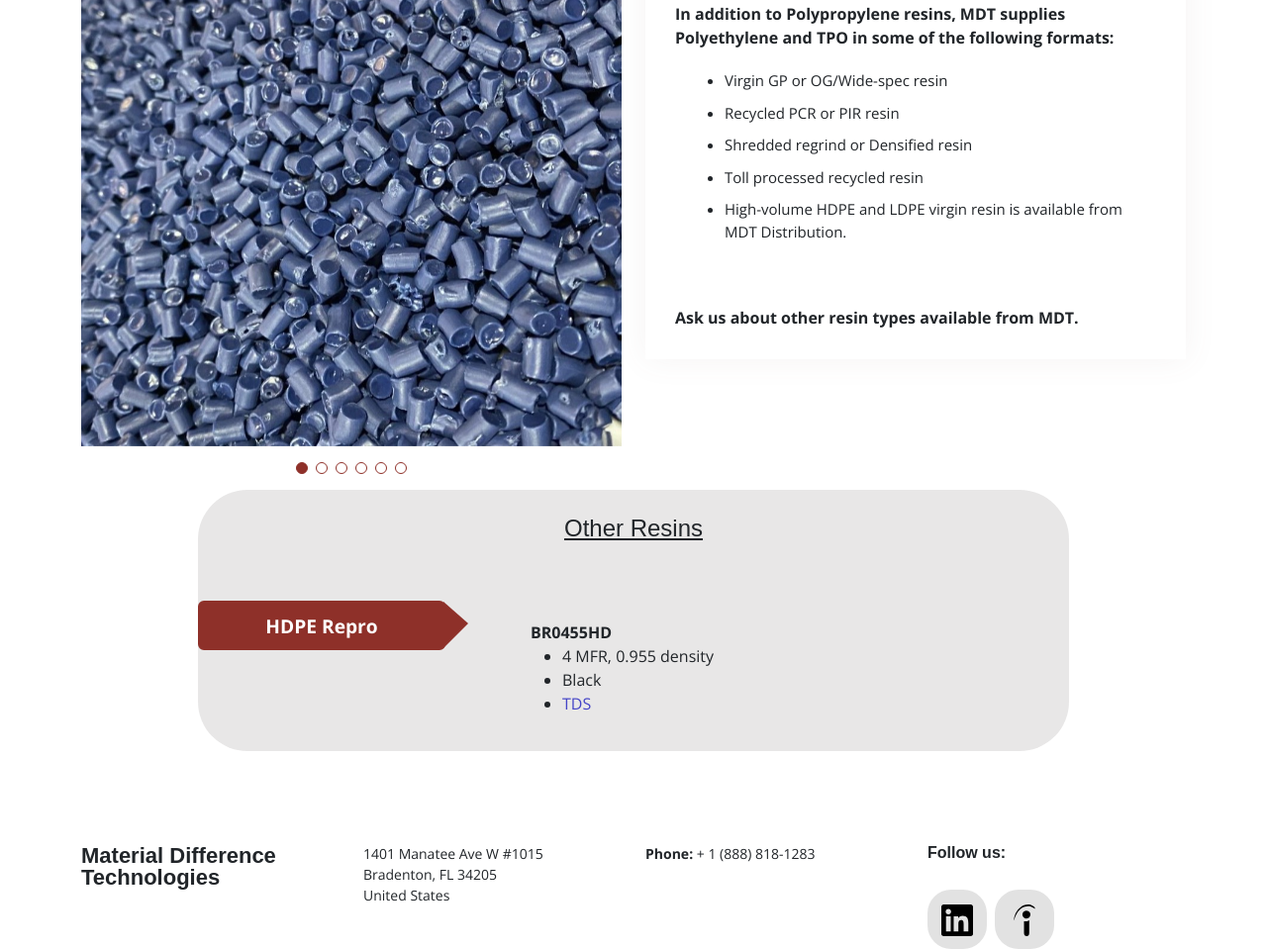
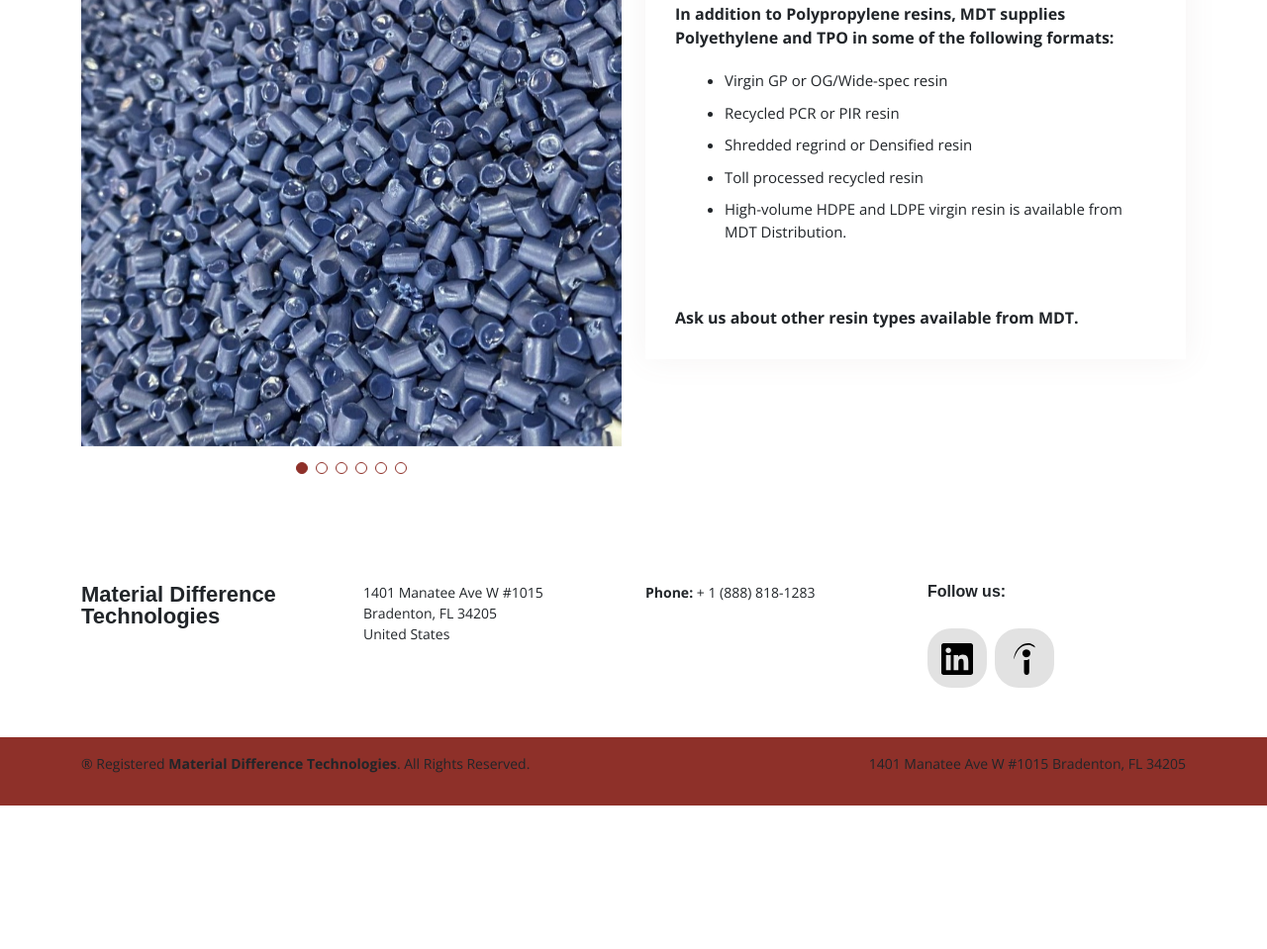
Before and after one commit to dkirov1/MDTRedesign, a website: page OtherPortfolio.html in a window 1280 px wide. Shown: the part 274-1233 px from the top of the page at 99% size. After the commit the page ends 1088 px from the top, so only its background shows below. Drawn offline with nearby package versions, Linux system fonts and the light colour scheme.

Commit message:
Update OtherPortfolio.html

```diff
--- a/OtherPortfolio.html
+++ b/OtherPortfolio.html
@@ -154,7 +154,7 @@
 
 
 <!--     Insert Resin Table Here -->
-<div id="firstTable">
+<!-- <div id="firstTable">
 <h4 class="tableTitle"> Other Resins </h4>
     <div class="d-flex align-items-start actualTable" >
         <div class="nav flex-column nav-pills me-3" id="v-pills-tab" role="tablist" aria-orientation="vertical">
@@ -174,7 +174,7 @@
 
 
 
-</div>
+</div> -->
 
 
   </main><!-- End #main -->
```
